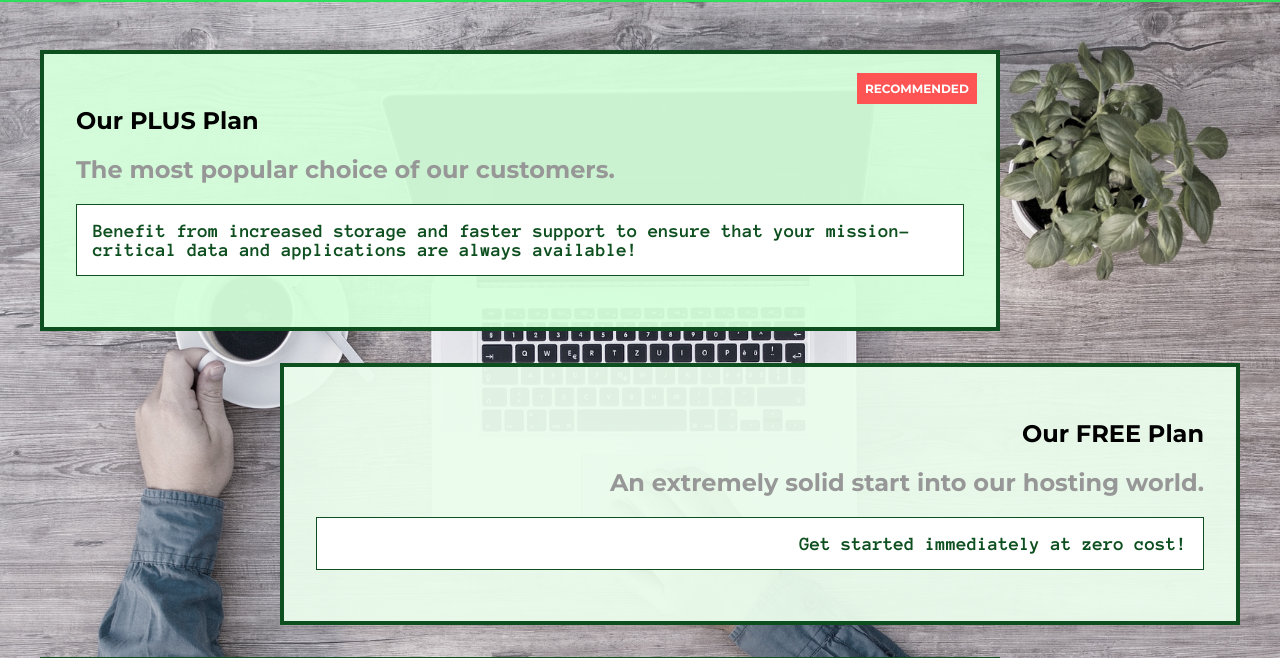
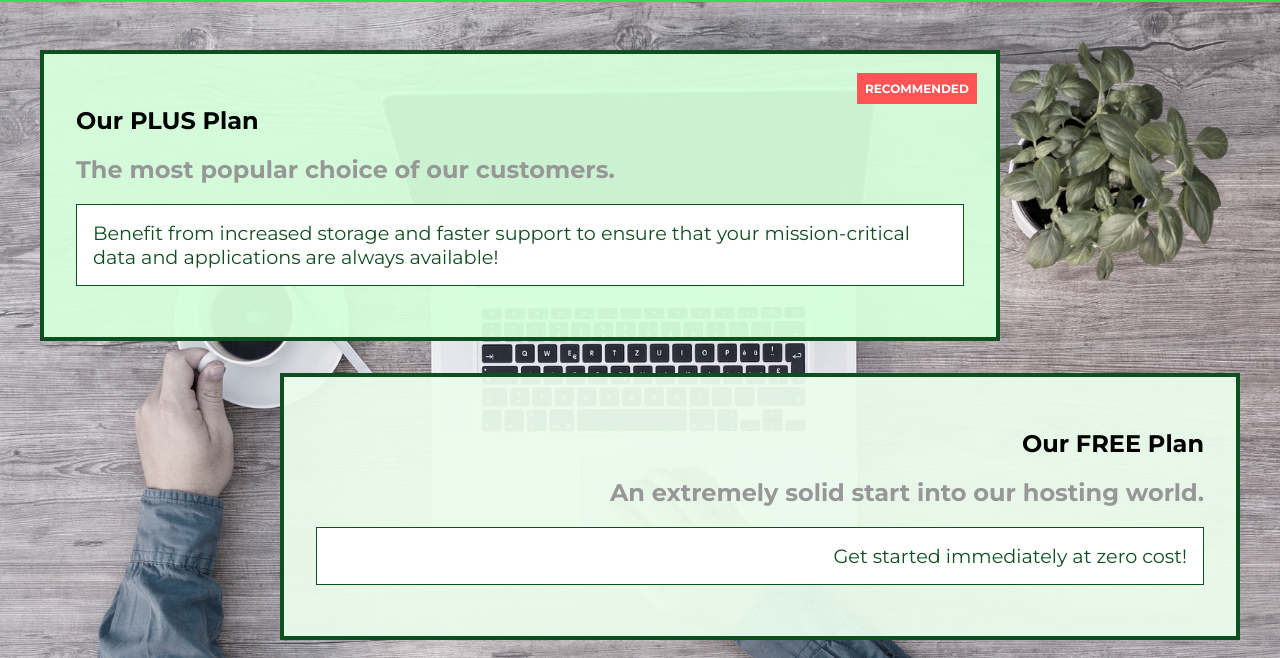
Before and after one commit to andrewrey/cssPracticeCourse, a plain HTML site: page packages/index.html in a window 1280 px wide. Shown: the part 62-720 px from the top of the page. Drawn offline with Linux system fonts and the light colour scheme.

Commit message:
updated font

```diff
--- a/packages/packages.css
+++ b/packages/packages.css
@@ -89,10 +89,10 @@ main {
   color: #0e4f1f;
   padding: 1rem;
   background-color: white;
+  font-size: 1.2rem;
   /* font-size: 1.2rem; */
   /* font-family: "AnonymousPro", sans-serif; */
   /* font-weight: 700; */
-  font: 700 1.2rem "AnonymousPro", sans-serif;
   /*font-style font-variant font-wieght font-size/line-height font-family */
 }
 
```
